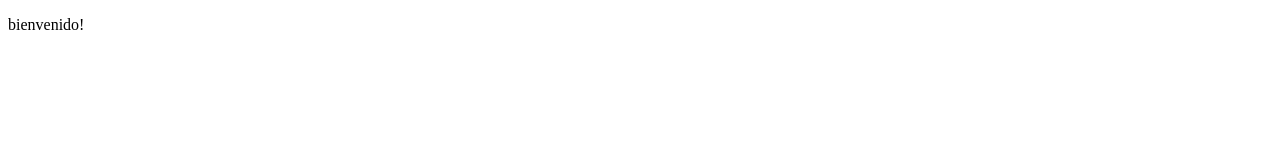
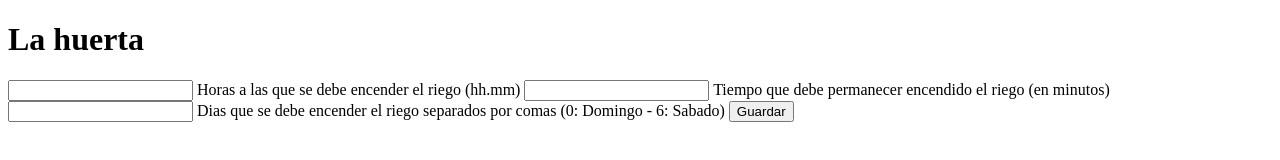
Before and after one commit to zurdelli/HuertaManu, a plain HTML site: page data/index.html in a window 1280 px wide. Drawn offline with Linux system fonts and the light colour scheme.

```diff
--- a/data/index.html
+++ b/data/index.html
@@ -4,9 +4,21 @@
 	<meta charset="UTF-8">
 	<meta http-equiv="X-UA-Compatible" content="IE=edge">
 	<meta name="viewport" content="width=device-width, initial-scale=1.0">
-	<title>HOLA!!</title>
+	<title>Huerta del manu</title>
 </head>
 <body>
-	<p>bienvenido!</p>
+	<div id="container">
+		<div id="header">
+			<h1>La huerta</h1>
+		</div>
+		<div id="main">
+			<form action="">
+				<input type="text" name="horas" id="horas"> Horas a las que se debe encender el riego (hh.mm)
+				<input type="text" name="tiempo" id="tiempo"> Tiempo que debe permanecer encendido el riego (en minutos)
+				<input type="text" name="dias" id="dias"> Dias que se debe encender el riego separados por comas (0: Domingo - 6: Sabado)
+				<button type="submit">Guardar</button>
+			</form>
+		</div>
+	</div>
 </body>
 </html>
```
Also changed, not shown: 2 other files.
